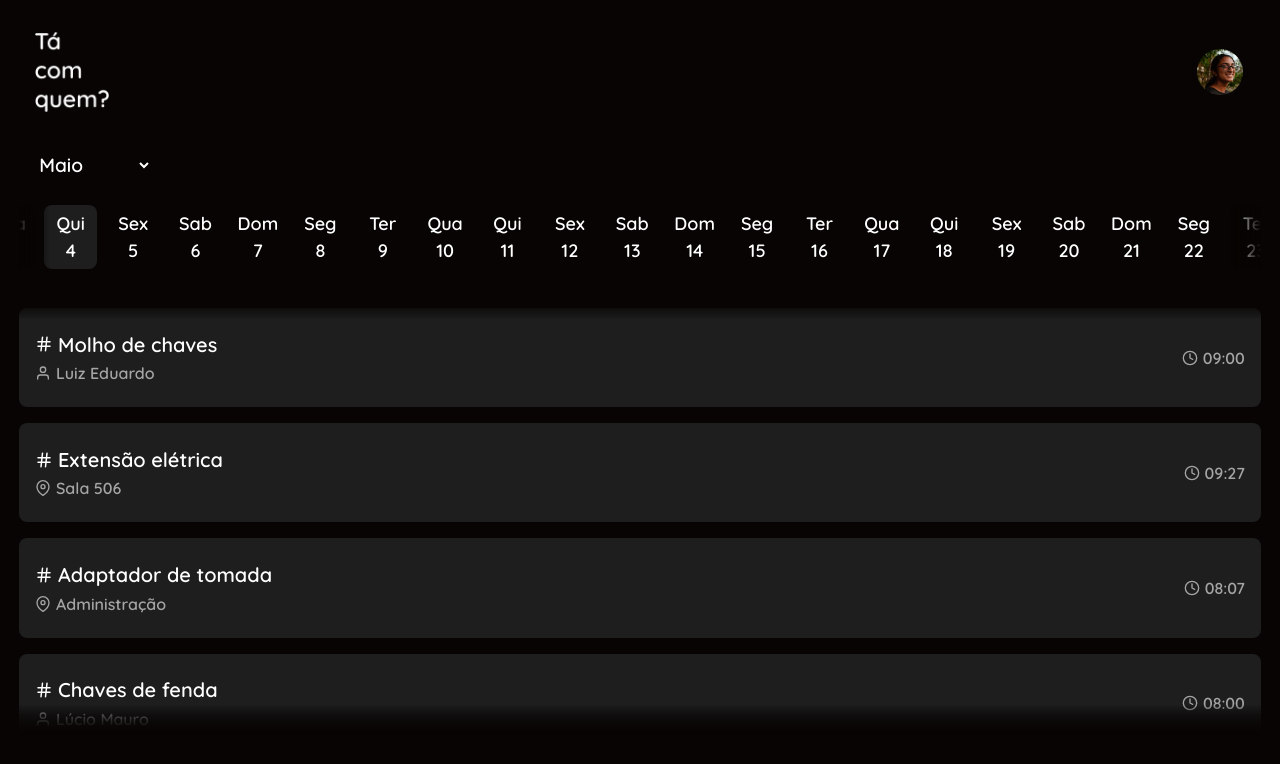
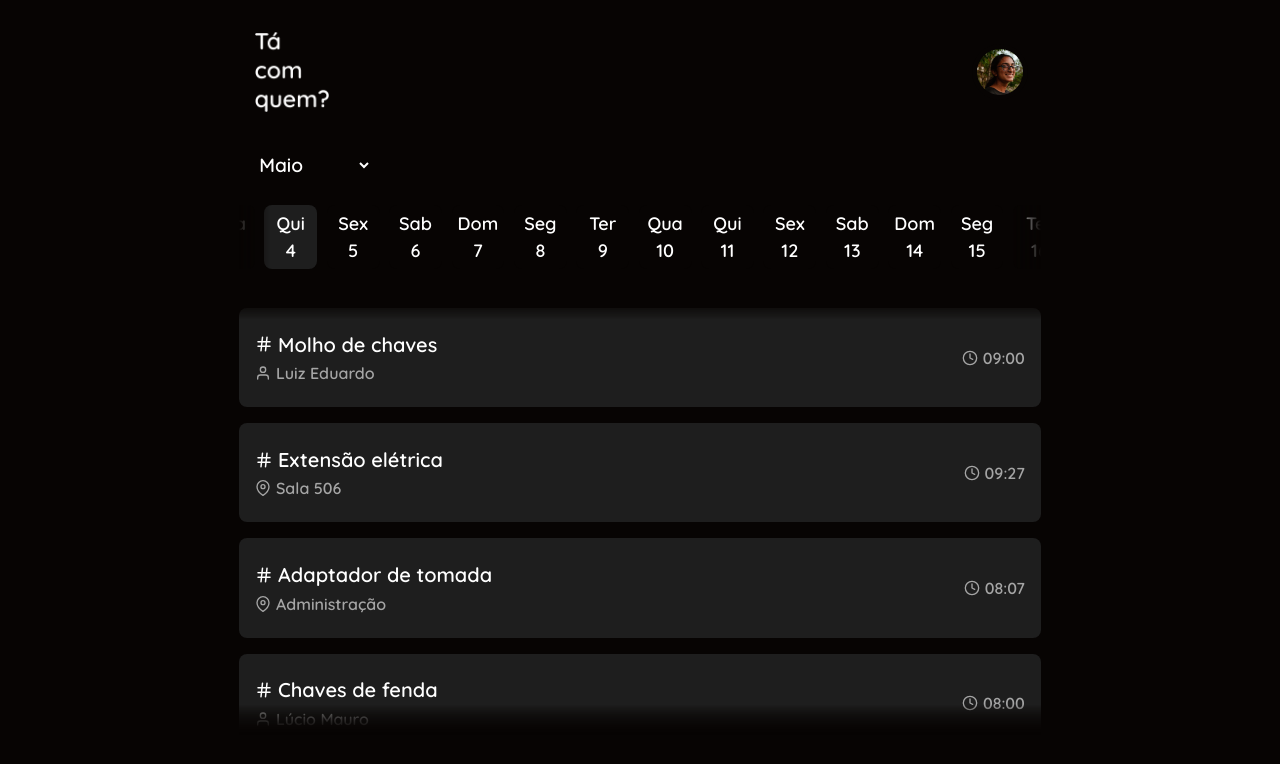
Before and after one commit to Luizefz/TaComQuem, a React (Create React App) app: page / in a window 1280 px wide. Shown: the top 764 px of the page. Built offline with nearby package versions, Linux system fonts and the light colour scheme; the HTML template or start-up script is replaced by a standard one.

Commit message:
fix: add page margin in large screens

```diff
--- a/src/components/CardList/CardList.module.scss
+++ b/src/components/CardList/CardList.module.scss
@@ -13,6 +13,7 @@
         height: 6rem;
         border-radius: 8px;
         background-color: var(--grey);
+        cursor: pointer;
 
         &_item_info {
             display: flex;
@@ -39,6 +40,7 @@
             align-items: center;
             gap: .3rem;
             opacity: 0.6;
+            white-space: nowrap;
 
             p {
                 max-width: calc(100vw - 10rem);
--- a/src/index.css
+++ b/src/index.css
@@ -1,12 +1,15 @@
 @import url('https://fonts.googleapis.com/css2?family=Quicksand:wght@400;500;600;700&display=swap');
 
 :root {
+
   --black: #070403;
   --grey: #1E1E1E;
   --orange: #AF6538;
   --white: #FFFFFF;
 
   background-color: var(--black);
+  max-width: 840px;
+  margin: 0 auto;
 }
 
 html, body, div, span, applet, object, iframe,
```
